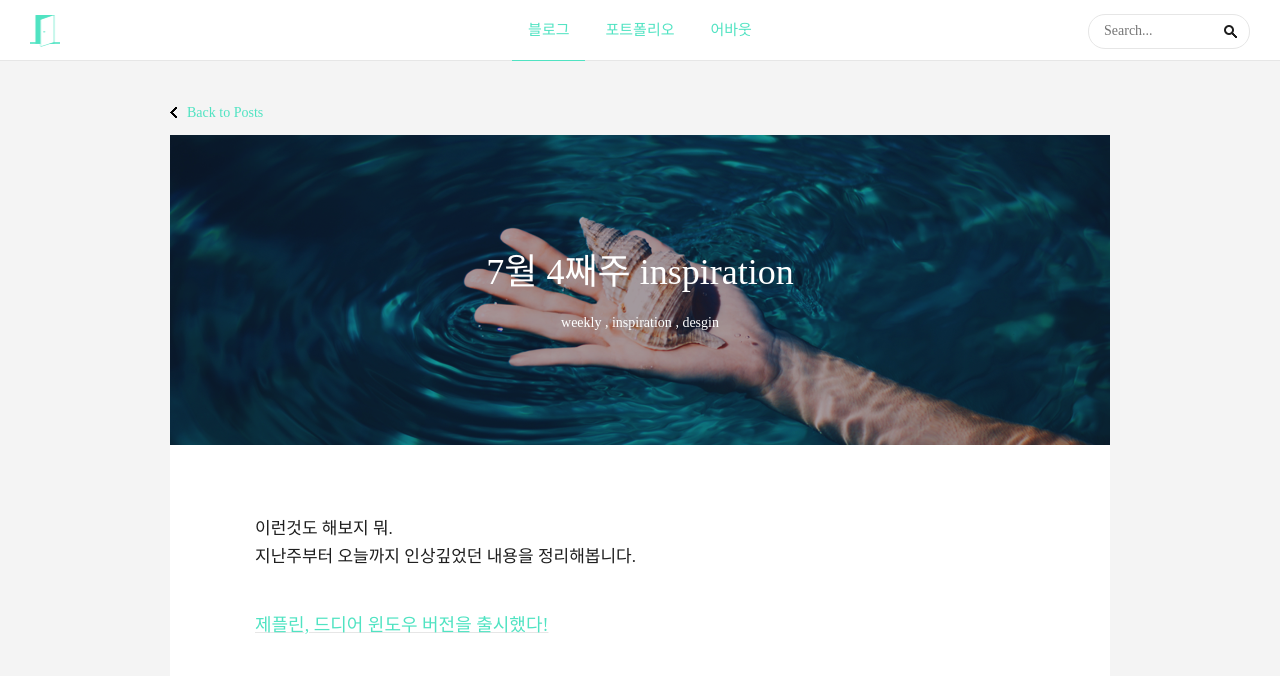
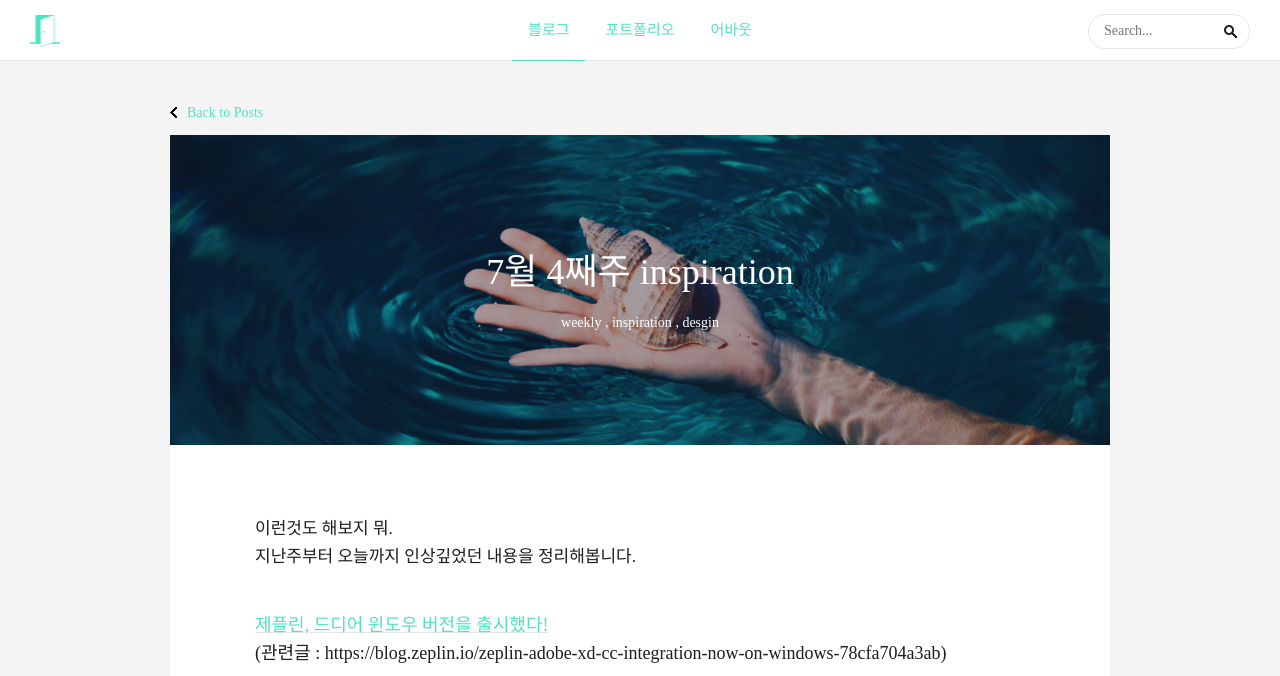
Before and after one commit to eternalglee/eternalglee.github.io, a Jekyll site: the page built from _posts/2018-07-23-20180704_inspiration.md, in a window 1280 px wide. Shown: the top 676 px of the page. Built offline with Jekyll 4.4.1, drawn with Linux system fonts in a browser that asks for light colours; grey boxes are pictures that could not be loaded.

Commit message:
줄바꿈수정

```diff
--- a/_posts/2018-07-23-20180704_inspiration.md
+++ b/_posts/2018-07-23-20180704_inspiration.md
@@ -17,9 +17,7 @@ image: /files/covers/inspiration.png
 
 
 
-###  **[제플린, 드디어 윈도우 버전을 출시했다!](https://blog.zeplin.io/zeplin-adobe-xd-cc-integration-now-on-windows-78cfa704a3ab)**<br />
-
-##### (관련글 : https://blog.zeplin.io/zeplin-adobe-xd-cc-integration-now-on-windows-78cfa704a3ab)
+###  **[제플린, 드디어 윈도우 버전을 출시했다!](https://blog.zeplin.io/zeplin-adobe-xd-cc-integration-now-on-windows-78cfa704a3ab)**<br />(관련글 : https://blog.zeplin.io/zeplin-adobe-xd-cc-integration-now-on-windows-78cfa704a3ab)
 
 
 
```
